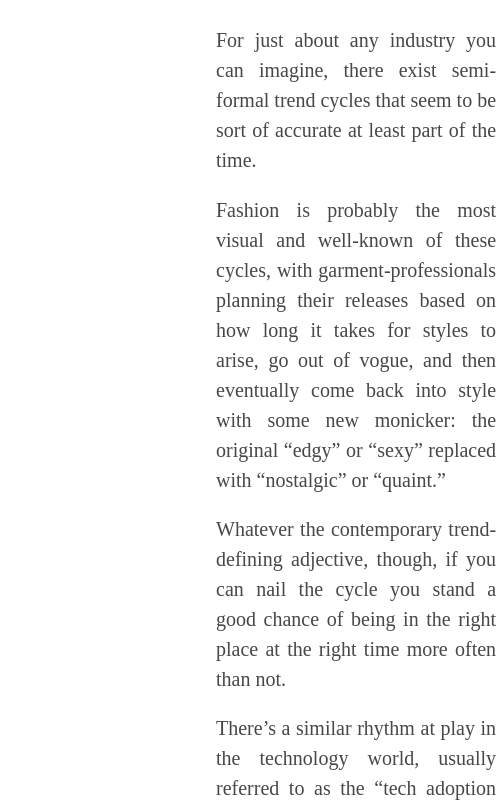
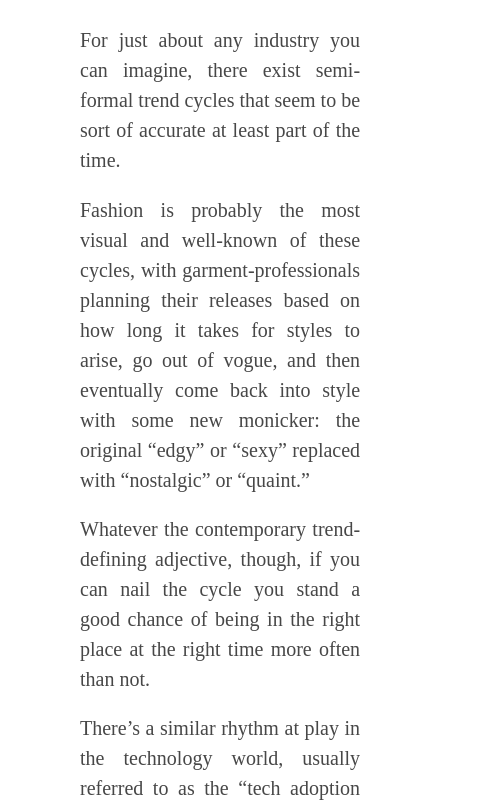
Before and after one commit to DevKenny-git/colin-wright, a plain HTML site: page index.html in a window 390 px wide. Shown: the part 261-1071 px from the top of the page, 496 px wide, since content can reach past the window. Drawn offline with Linux system fonts and the light colour scheme.

Commit message:
Added media query to the container

```diff
--- a/styles.css
+++ b/styles.css
@@ -145,3 +145,10 @@ footer hr {
     font-size: 13px;
     color: #b5b5b5;
 }
+
+@media (max-width: 600px) {
+    .container {
+        margin: 3rem 5rem;
+        font-size: 15px;
+    }
+}
```
